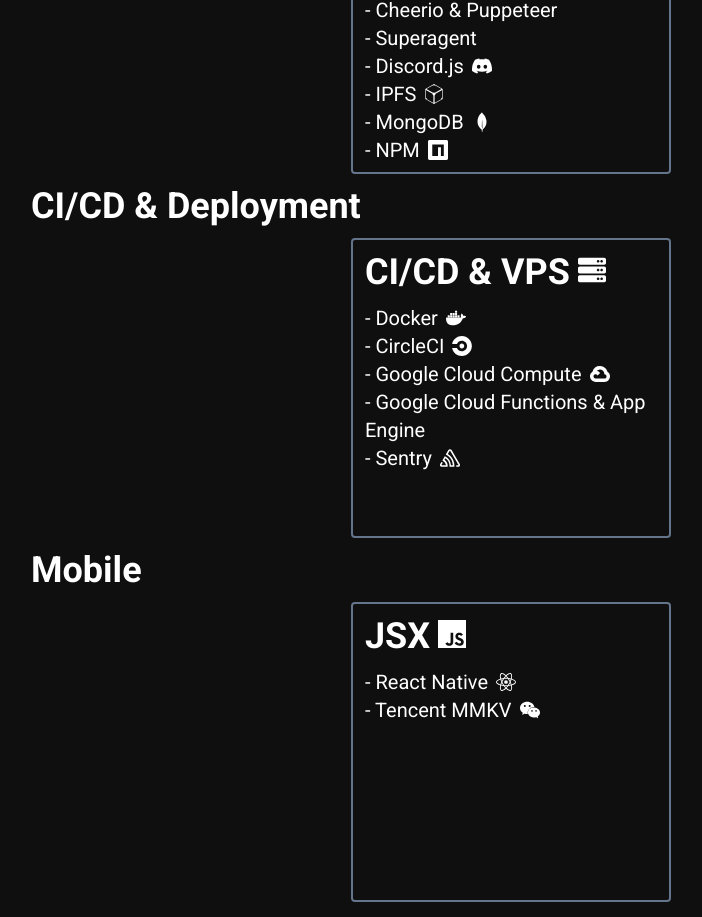
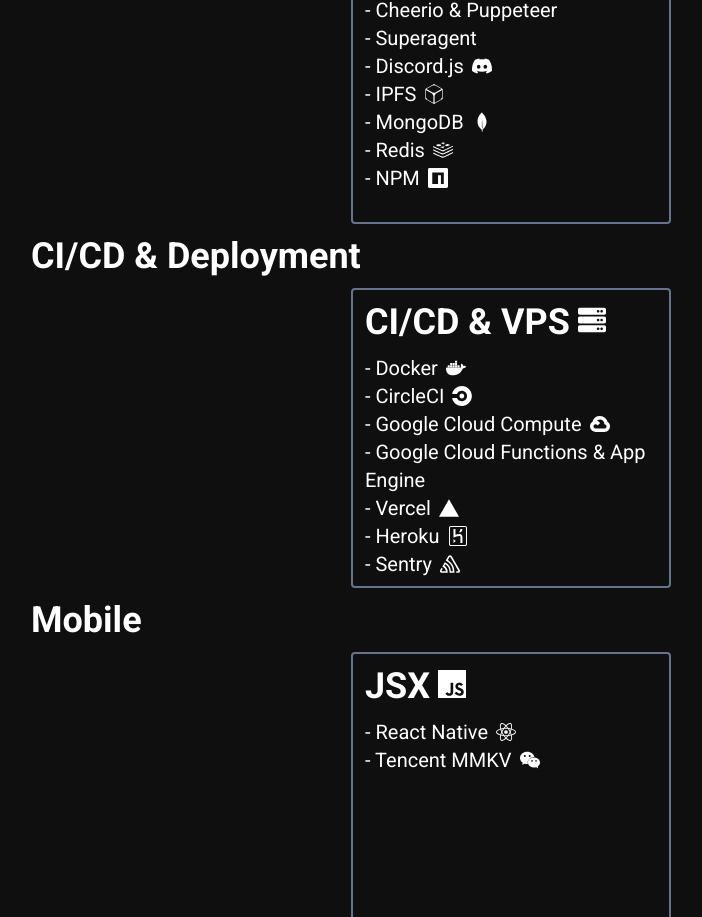
Before and after one commit to jimfangx/website, a Next.js app: page /uses in a window 1280 px wide. Shown: the part 814-1731 px from the top of the page, without its empty margins (129-831 px from the left). Built offline with nearby package versions, Linux system fonts and the light colour scheme.

Commit message:
update /uses with heroku & vercel. will do the header thing later

```diff
--- a/pages/uses.js
+++ b/pages/uses.js
@@ -1,6 +1,6 @@
 import Head from "next/head"
 import { FaExternalLinkAlt } from "react-icons/fa";
-import { SiJavascript, SiJquery, SiNpm, SiHtml5, SiCss3, SiReact, SiBootstrap, SiTailwindcss, SiNodedotjs, SiExpress, SiDiscord, SiDocker, SiCircleci, SiGooglecloud, SiIpfs, SiSentry, SiNextdotjs, SiVisualstudiocode, SiPostman, SiGooglechrome, SiElectron, SiMongodb, SiWechat, SiGitkraken } from "react-icons/si";
+import { SiJavascript, SiJquery, SiNpm, SiHtml5, SiCss3, SiReact, SiBootstrap, SiTailwindcss, SiNodedotjs, SiExpress, SiDiscord, SiDocker, SiCircleci, SiGooglecloud, SiIpfs, SiSentry, SiNextdotjs, SiVisualstudiocode, SiPostman, SiGooglechrome, SiElectron, SiMongodb, SiWechat, SiGitkraken, SiRedis, SiVercel, SiHeroku } from "react-icons/si";
 import { DiMaterializecss } from "react-icons/di"
 import { FaServer } from 'react-icons/fa'
 import React, { useState, useEffect } from 'react';
@@ -86,7 +86,7 @@
                 </div>
                 <h3 className="text-left font-bold text-4xl mb-3">Backend</h3>
                 <div className="flex flex-row justify-center mb-3">
-                    <div className="border-2 w-[320px] h-[300px] border-slate-500 p-3 rounded">
+                    <div className="border-2 w-[320px] h-[350px] border-slate-500 p-3 rounded">
                         <h1 className="text-4xl font-bold flex inline-flex flex-wrap pb-3">Node.JS<SiNodedotjs className="pl-2" /></h1>
                         <p className="text-xl">
                             - ES6 EMCAScript <br></br>
@@ -96,6 +96,7 @@
                             <span className="flex inline-flex flex-wrap ">- Discord.js <SiDiscord className="mt-1 ml-2" /></span><br></br>
                             <span className="flex inline-flex flex-wrap ">- IPFS <SiIpfs className="mt-1 ml-2" /></span><br />
                             <span className="flex inline-flex flex-wrap ">- MongoDB <SiMongodb className="mt-1 ml-2" /></span><br />
+                            <span className="flex inline-flex flex-wrap ">- Redis <SiRedis className="mt-1 ml-2" /></span><br />
                             <span className="flex inline-flex flex-wrap ">- NPM <SiNpm className="mt-1 ml-2" /></span>
                         </p>
                     </div>
@@ -109,6 +110,8 @@
                             <span className="flex inline-flex flex-wrap ">- CircleCI <SiCircleci className="mt-1 ml-2" /></span><br></br>
                             <span className="flex inline-flex flex-wrap ">- Google Cloud Compute<SiGooglecloud className="mt-1 ml-2" /></span><br />
                             - Google Cloud Functions & App Engine <br />
+                            <span className="flex inline-flex flex-wrap ">- Vercel <SiVercel className="mt-1 ml-2" /></span><br></br>
+                            <span className="flex inline-flex flex-wrap ">- Heroku <SiHeroku className="mt-1 ml-2" /></span><br></br>
                             <span className="flex inline-flex flex-wrap ">- Sentry<SiSentry className="mt-1 ml-2" /></span>
                         </p>
                     </div>
```
